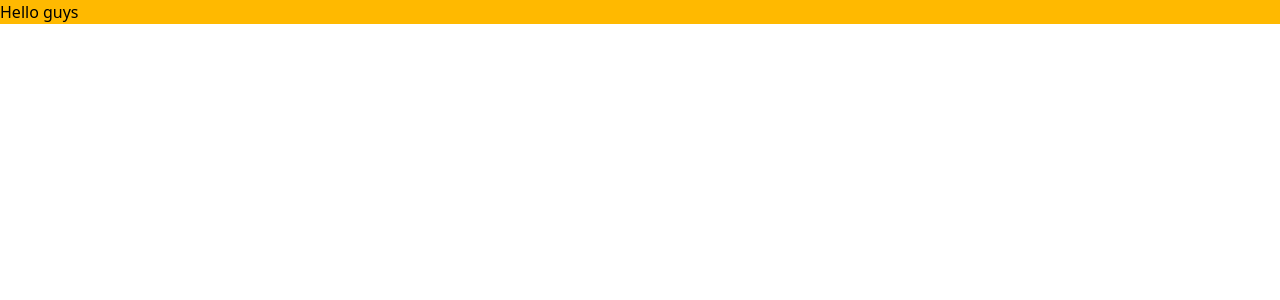
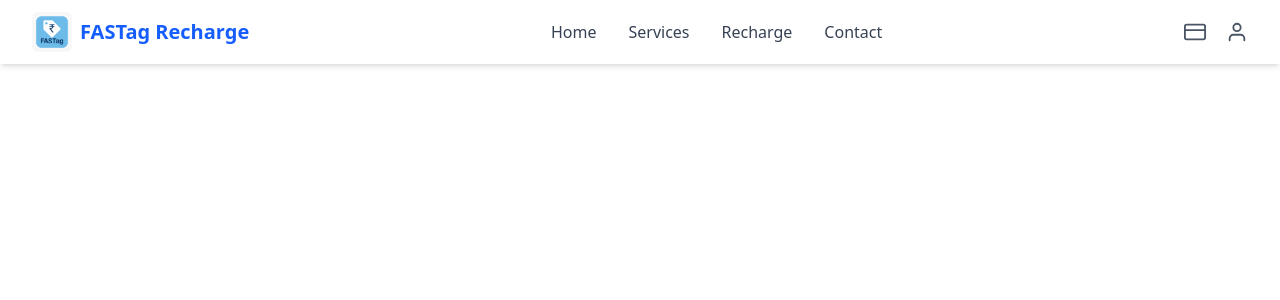
Before and after one commit to adityasoam55/Fast-tag, a React (Vite) app: page / in a window 1280 px wide. Shown: the top 300 px of the page. Built offline with nearby package versions, Linux system fonts and the light colour scheme.

Commit message:
Navbar added

```diff
--- a/index.html
+++ b/index.html
@@ -1,8 +1,8 @@
-<!doctype html>
+<!DOCTYPE html>
 <html lang="en">
   <head>
     <meta charset="UTF-8" />
-    <link rel="icon" type="image/png" href="/favicon.png" />
+    <link rel="icon" type="image/png" href="/logo.png" />
     <meta name="viewport" content="width=device-width, initial-scale=1.0" />
     <title>fast-tag</title>
   </head>
--- a/package.json
+++ b/package.json
@@ -13,6 +13,7 @@
     "@tailwindcss/vite": "^4.1.16",
     "react": "^19.1.1",
     "react-dom": "^19.1.1",
+    "react-icons": "^5.5.0",
     "tailwindcss": "^4.1.16"
   },
   "devDependencies": {
--- a/src/App.jsx
+++ b/src/App.jsx
@@ -1,9 +1,11 @@
 import React from "react";
+import Navbar from "./components/Navbar";
+
 
 function App() {
   return (
     <div>
-      <h1 className="bg-amber-400">Hello guys</h1>
+      <Navbar />
     </div>
   );
 }
--- /dev/null
+++ b/src/components/Navbar.jsx
@@ -0,0 +1,113 @@
+import { useState } from "react";
+import { FiMenu, FiX, FiUser, FiCreditCard } from "react-icons/fi";
+
+export default function Navbar() {
+  const [isOpen, setIsOpen] = useState(false);
+
+  return (
+    <nav className="bg-white shadow-md fixed top-0 left-0 w-full z-50">
+      <div className="max-w-7xl mx-auto px-4 sm:px-6 lg:px-8">
+        <div className="flex justify-between items-center h-16">
+          {/* Logo Section */}
+          <div className="flex items-center space-x-2">
+            <img
+              src="/logo.png"
+              alt="FASTag Logo"
+              className="w-10 h-10 rounded-md"
+            />
+            <h1 className="text-xl font-bold text-blue-600">FASTag Recharge</h1>
+          </div>
+
+          {/* Desktop Menu */}
+          <div className="hidden md:flex space-x-8">
+            <a
+              href="#"
+              className="text-gray-700 hover:text-blue-600 font-medium"
+            >
+              Home
+            </a>
+            <a
+              href="#"
+              className="text-gray-700 hover:text-blue-600 font-medium"
+            >
+              Services
+            </a>
+            <a
+              href="#"
+              className="text-gray-700 hover:text-blue-600 font-medium"
+            >
+              Recharge
+            </a>
+            <a
+              href="#"
+              className="text-gray-700 hover:text-blue-600 font-medium"
+            >
+              Contact
+            </a>
+          </div>
+
+          {/* Right Icons */}
+          <div className="hidden md:flex items-center space-x-5">
+            <button className="text-gray-600 hover:text-blue-600">
+              <FiCreditCard size={22} />
+            </button>
+            <button className="text-gray-600 hover:text-blue-600">
+              <FiUser size={22} />
+            </button>
+          </div>
+
+          {/* Mobile Menu Button */}
+          <div className="md:hidden flex items-center">
+            <button
+              onClick={() => setIsOpen(!isOpen)}
+              className="text-gray-600 hover:text-blue-600 focus:outline-none"
+            >
+              {isOpen ? <FiX size={26} /> : <FiMenu size={26} />}
+            </button>
+          </div>
+        </div>
+      </div>
+
+      {/* Mobile Dropdown Menu */}
+      {isOpen && (
+        <div className="md:hidden bg-white shadow-lg border-t">
+          <div className="px-4 py-3 space-y-2">
+            <a
+              href="#"
+              className="block text-gray-700 hover:text-blue-600 font-medium"
+            >
+              Home
+            </a>
+            <a
+              href="#"
+              className="block text-gray-700 hover:text-blue-600 font-medium"
+            >
+              Services
+            </a>
+            <a
+              href="#"
+              className="block text-gray-700 hover:text-blue-600 font-medium"
+            >
+              Recharge
+            </a>
+            <a
+              href="#"
+              className="block text-gray-700 hover:text-blue-600 font-medium"
+            >
+              Contact
+            </a>
+
+            <div className="flex items-center space-x-4 pt-3 border-t mt-2">
+              <button className="text-gray-600 hover:text-blue-600">
+                <FiCreditCard size={22} />
+              </button>
+              <button className="text-gray-600 hover:text-blue-600">
+                <FiUser size={22} />
+              </button>
+            </div>
+          </div>
+        </div>
+      )}
+    </nav>
+  );
+}
```
Also changed, not shown: public/logo.png (renamed from public/favicon.png), 1 other file (tests, documents, lock files or other folders).
